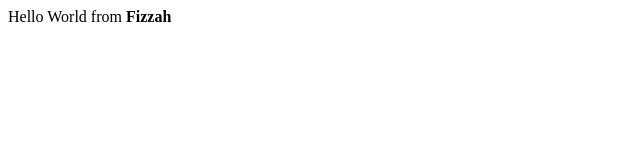
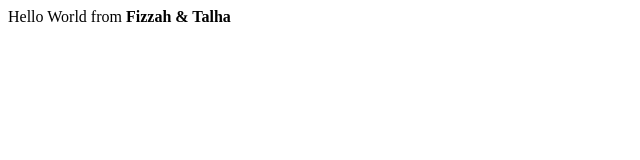
Before and after one commit to fizzahwaseem/bootcamp2020, a plain HTML site: page index.html in a window 1280 px wide. Shown: the full height of the page, 0-640 px from the left. Drawn offline with Linux system fonts and the light colour scheme.

Commit message:
Update index.html
checking auto deployment on Github

```diff
--- a/index.html
+++ b/index.html
@@ -5,7 +5,7 @@
 </head>
 <body>
     <div>
-        Hello World from <b>Fizzah</b>
+        Hello World from <b>Fizzah & Talha</b>
     </div>
 </body>
 </html>
```
